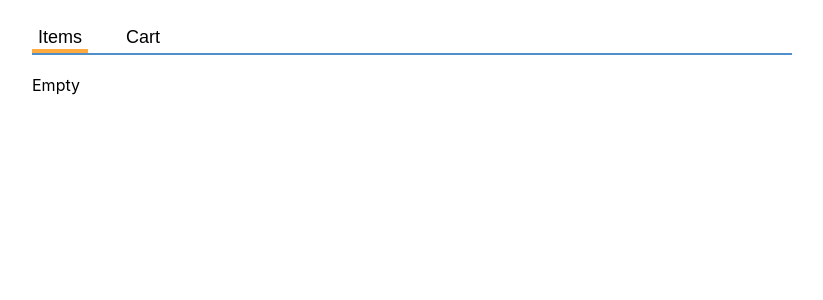
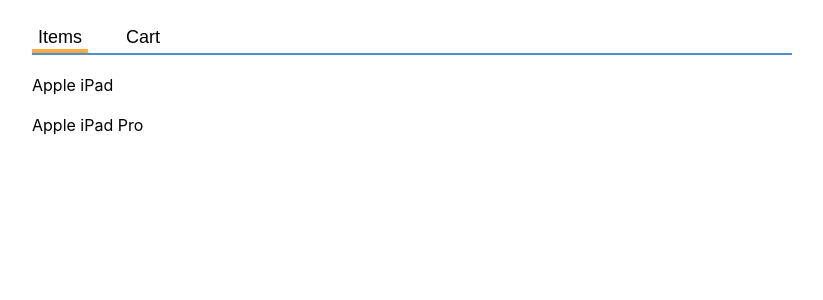
Before and after one commit to HoseaKigwila/eccom-react, a React (Create React App) app: page / in a window 1280 px wide. Shown: the top 300 px of the page, without its empty margins (228-1051 px from the left). Built offline with nearby package versions, Linux system fonts and the light colour scheme.

Commit message:
sixth  commit

```diff
--- a/src/App.js
+++ b/src/App.js
@@ -1,54 +1,40 @@
 import React, {useState} from 'react';
 import Nav from './Nav';
 import './App.css';
+import ItemPage from './ItemPage';
+import {items} from './static-data';
 
-// modified code
 const App = () => {
-// existing code
-const [activeTab, setActiveTab] = useState('items');
+const [activeTab,
+setActiveTab] = useState('items');
+
 return (
 <div className="App">
-{/* modified code */}
-<Nav
-activeTab={activeTab}
-onTabChange={setActiveTab}
-/>
-{/* existing code */}
+<Nav activeTab={activeTab} onTabChange={setActiveTab}/>
 <main className="App-content">
-<span>Empty</span>
+<Content tab={activeTab}/>
 </main>
 </div>
 );
-}
-// existing code
-export default App;
+};
+
+
+const Content = ({tab}) => {
+switch (tab) {
 
 
 
 
 
+ case 'items':
+
+return <ItemPage items={items}/>;
+case 'cart':
+return <span>the cart</span>;
+default:
+break;
+}
+};
 
 
-// import React from 'react';
-// import Nav from './Nav';
-// import './App.css';
-
-
-
-// class App extends React.Component{
-
-//   // constructor(){
-//   //   super();
-
-
-//   // }
-
-//   render(){
-//     return(
-//      <Nav />
-
-//     )
-//   }
-// }
-
-// export default App;
+export default App;
--- /dev/null
+++ b/src/ItemPage.css
@@ -0,0 +1,9 @@
+.ItemPage-items {
+    margin: 0;
+    padding: 0;
+    }
+
+    .ItemPage-item {
+    list-style: none;
+    margin-bottom: 20px;
+    }
--- /dev/null
+++ b/src/static-data.js
@@ -0,0 +1,16 @@
+let items = [
+    {
+    id: 0,
+    name: "Apple iPad",
+    description: "An iPad like no other.",
+    price: 329.00
+    },
+    {
+    id: 1,
+    name: "Apple iPad Pro",
+    description: "Even more expensive than the iPad.",
+    price: 729.00
+    },
+    ];
+
+    export {items};
```
